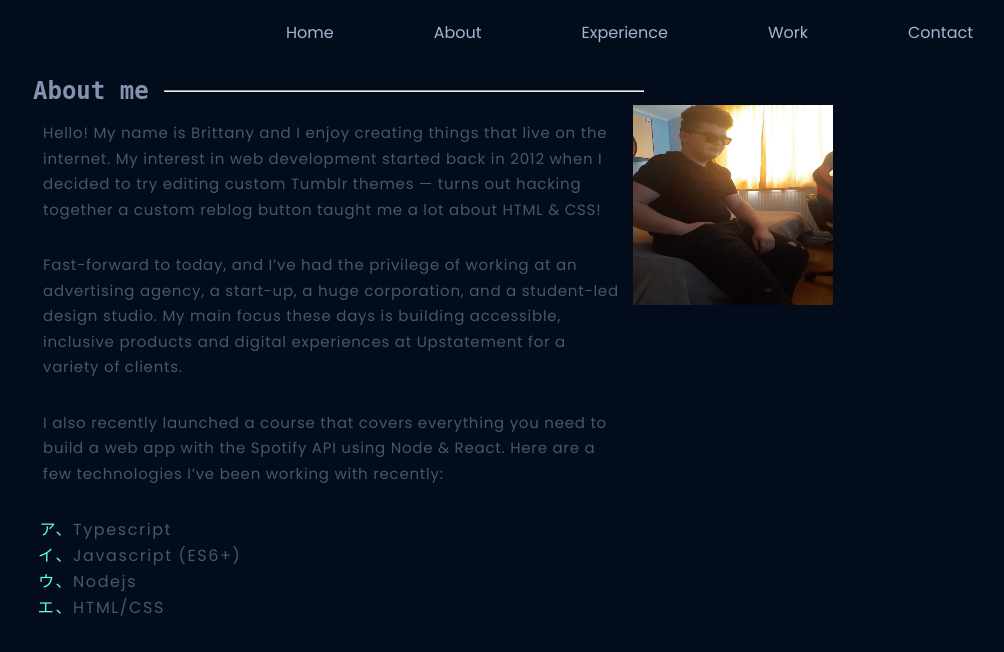
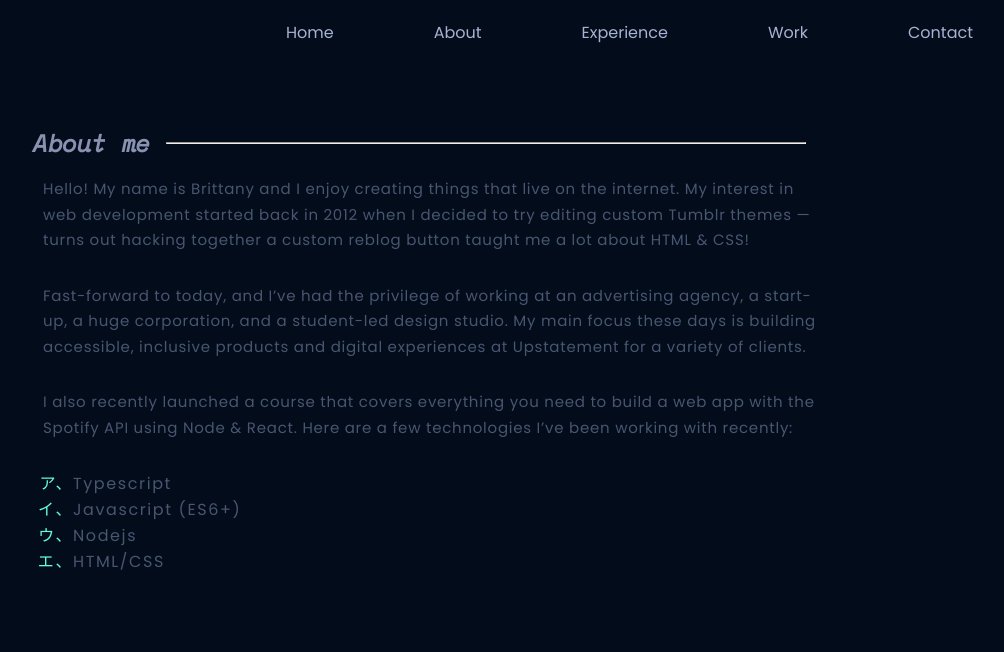
Before and after one commit to w0rd-glitch/pp, a React (Create React App) app: page /about in a window 1280 px wide. Shown: the top 652 px of the page, without its empty margins (207-1211 px from the left). Built offline with nearby package versions, Linux system fonts and the light colour scheme.

Commit message:
about page

```diff
--- a/src/App.scss
+++ b/src/App.scss
@@ -144,7 +144,7 @@ body {
 /////////////////////////////////////// ABOUT PAGE ////////////////////////////////////
 
 .about-page {
-    padding-top: 2em;
+    padding-top: 5em;
     padding-left: 15em;
     padding-right: 15em;
     width: 100%;
@@ -160,10 +160,10 @@ body {
         h2 {
             white-space: nowrap;
             color: var(--slate);
-            font-family: "Spacemono", "monospace";
+            font-family: "Space mono", "monospace";
         }
         hr {
-            width: 60%;
+            width: 80%;
             height: 1px;
             margin-left: 15px;
             margin-right: 15px;
@@ -200,12 +200,6 @@ body {
                 }
             }
         }
-        div:nth-child(2) {
-            img {
-                width: 200px;
-                height: 200px;
-            }
-        }
     }
 }
 
--- a/src/pages/About.tsx
+++ b/src/pages/About.tsx
@@ -35,9 +35,6 @@ function About() {
             <li>HTML/CSS</li>
           </ul>
         </div>
-        <div>
-          <img src="/cristi.jpeg" alt="cristi" />
-        </div>
       </div>
     </div>
   );
```
